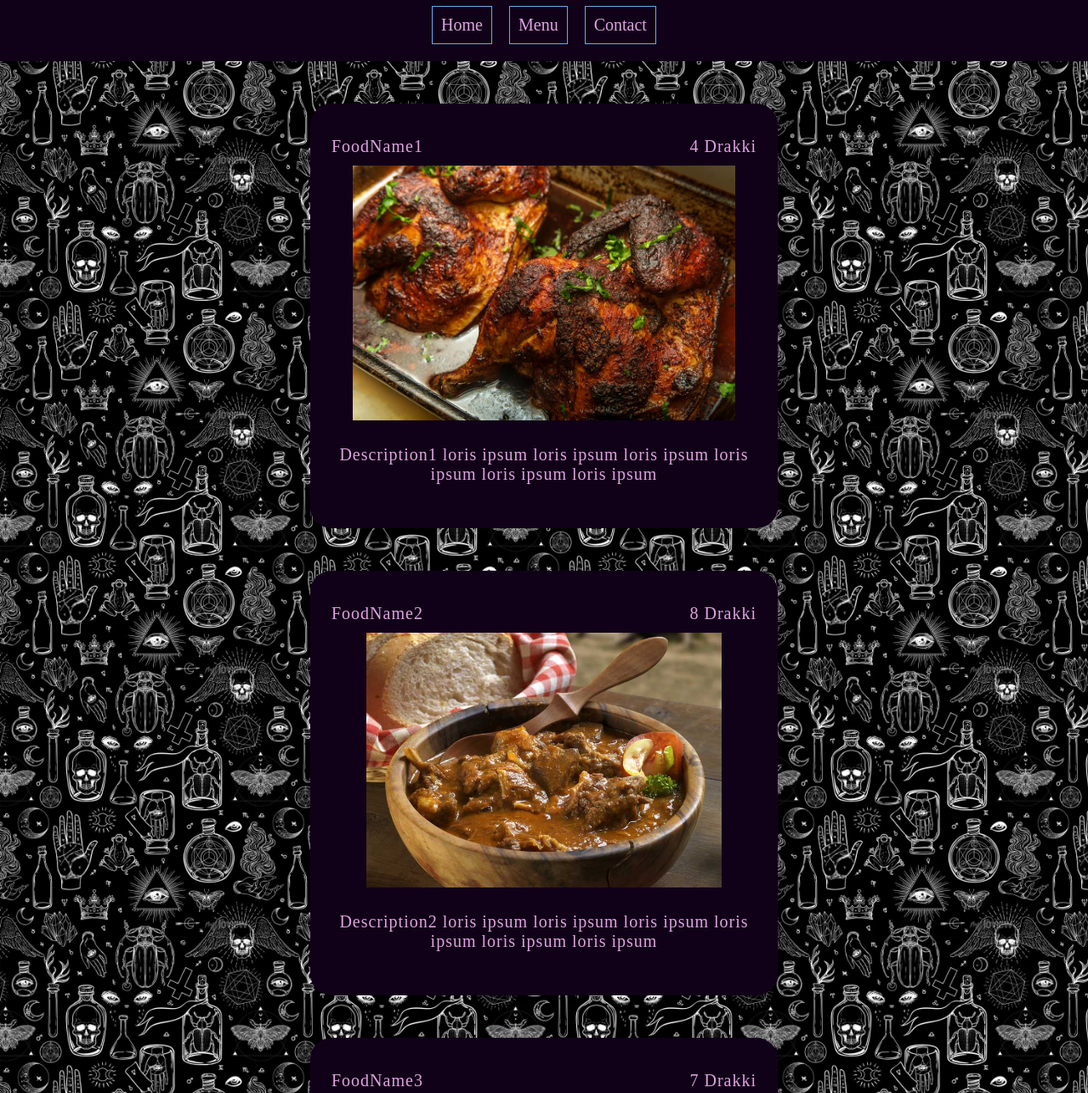
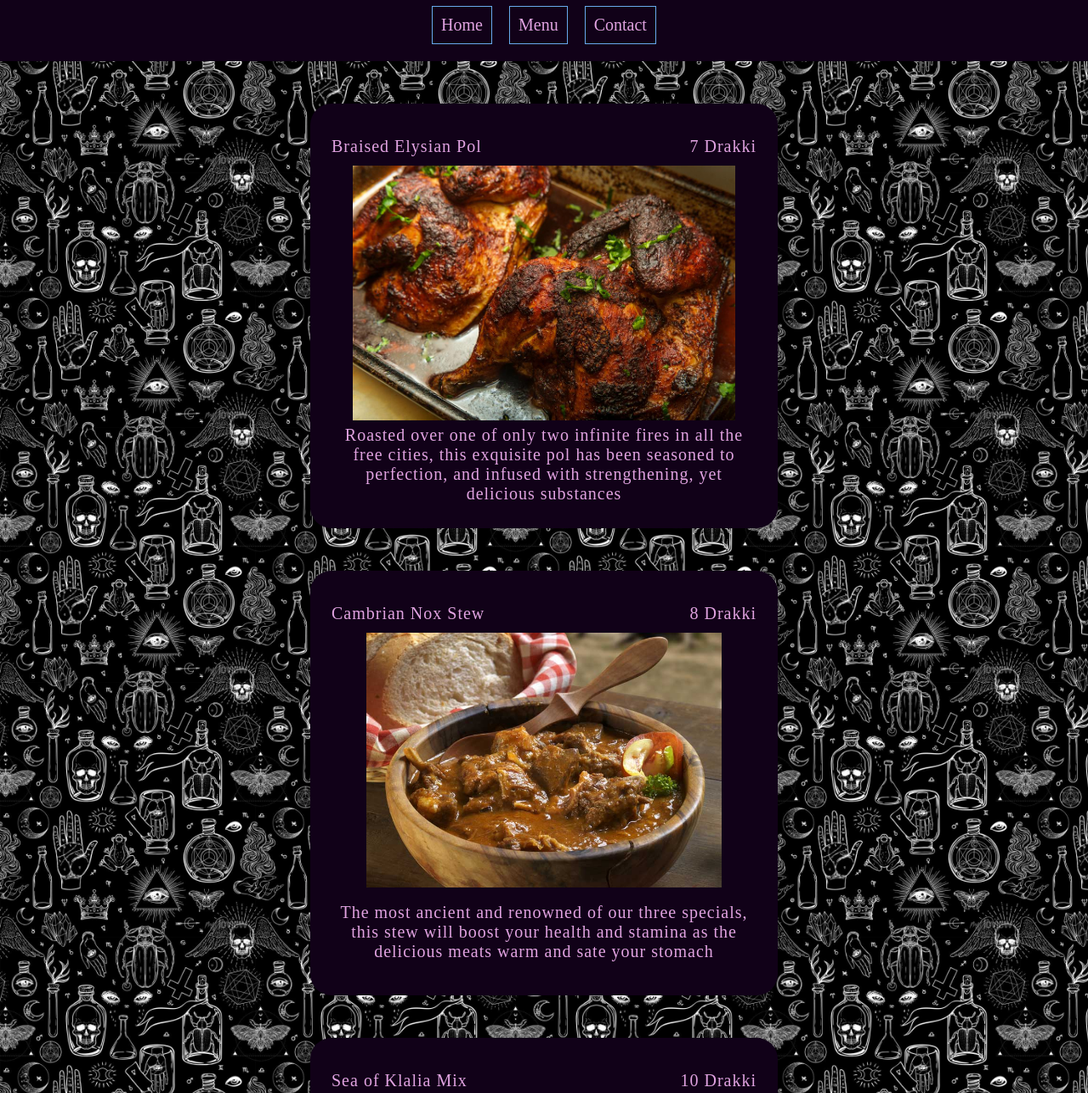
Before and after one commit to matta628/restaurant-page, a website built with webpack: page dist/index.html in a window 1280 px wide. Shown: the part 97-1384 px from the top of the page at 85% size. Built offline with nearby package versions, Linux system fonts and the light colour scheme; a web font is replaced by a local one.

Commit message:
Add descriptions for the food menu items

```diff
--- a/src/menu.js
+++ b/src/menu.js
@@ -22,22 +22,25 @@ function createMenuObjects() {
   foodImg3.src = FoodImg3;
 
   menuItems.push(new MenuItem(
-    'FoodName1',
+    'Braised Elysian Pol',
     foodImg1,
-    '4 Drakki',
-    'Description1 loris ipsum loris ipsum loris ipsum loris ipsum loris ipsum loris ipsum',
+    '7 Drakki',
+    'Roasted over one of only two infinite fires in all the free cities, this exquisite pol has been '
+    + 'seasoned to perfection, and infused with strengthening, yet delicious substances',
   ));
   menuItems.push(new MenuItem(
-    'FoodName2',
+    'Cambrian Nox Stew',
     foodImg2,
     '8 Drakki',
-    'Description2 loris ipsum loris ipsum loris ipsum loris ipsum loris ipsum loris ipsum',
+    'The most ancient and renowned of our three specials, this stew will boost your health and '
+    + 'stamina as the delicious meats warm and sate your stomach',
   ));
   menuItems.push(new MenuItem(
-    'FoodName3',
+    'Sea of Klalia Mix',
     foodImg3,
-    '7 Drakki',
-    'Description3 loris ipsum loris ipsum loris ipsum loris ipsum loris ipsum loris ipsum',
+    '10 Drakki',
+    'Cooked with a concotion brewed over 7 nights, this seafood mix will open your mind\'s eye '
+    + 'and give you a long lasting enhanced focus',
   ));
 }
 
--- a/src/style.css
+++ b/src/style.css
@@ -93,6 +93,7 @@ button {
 .menu{
   display: flex;
   flex-direction: column;
+  align-items: center;
   gap: 50px;
 }
 
@@ -104,7 +105,7 @@ button {
   grid: "name price" 50px
         "img img" 300px
         "desc desc" 100px
-        / 1fr 1fr;
+        / minmax(200px, 1fr) minmax(200px, 1fr);
 }
 .menu-item-name{
   grid-area: name;
```
